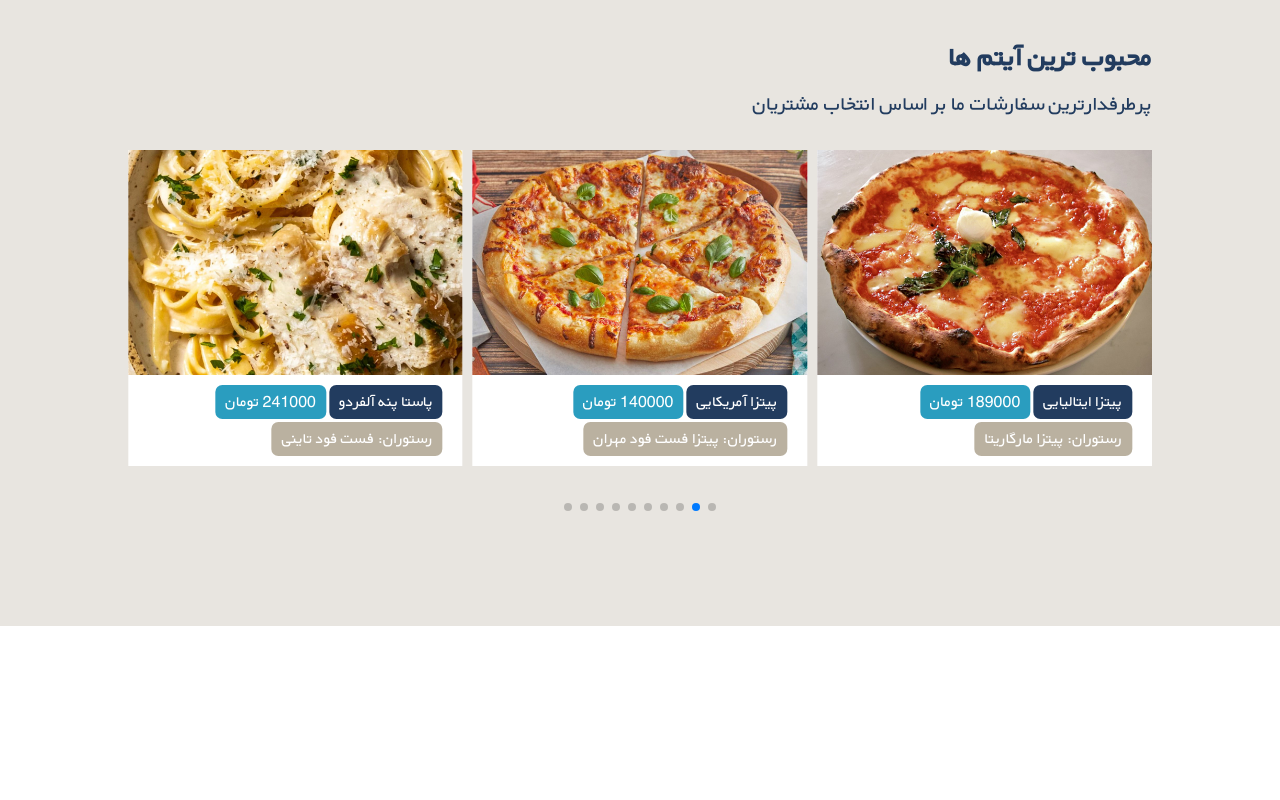
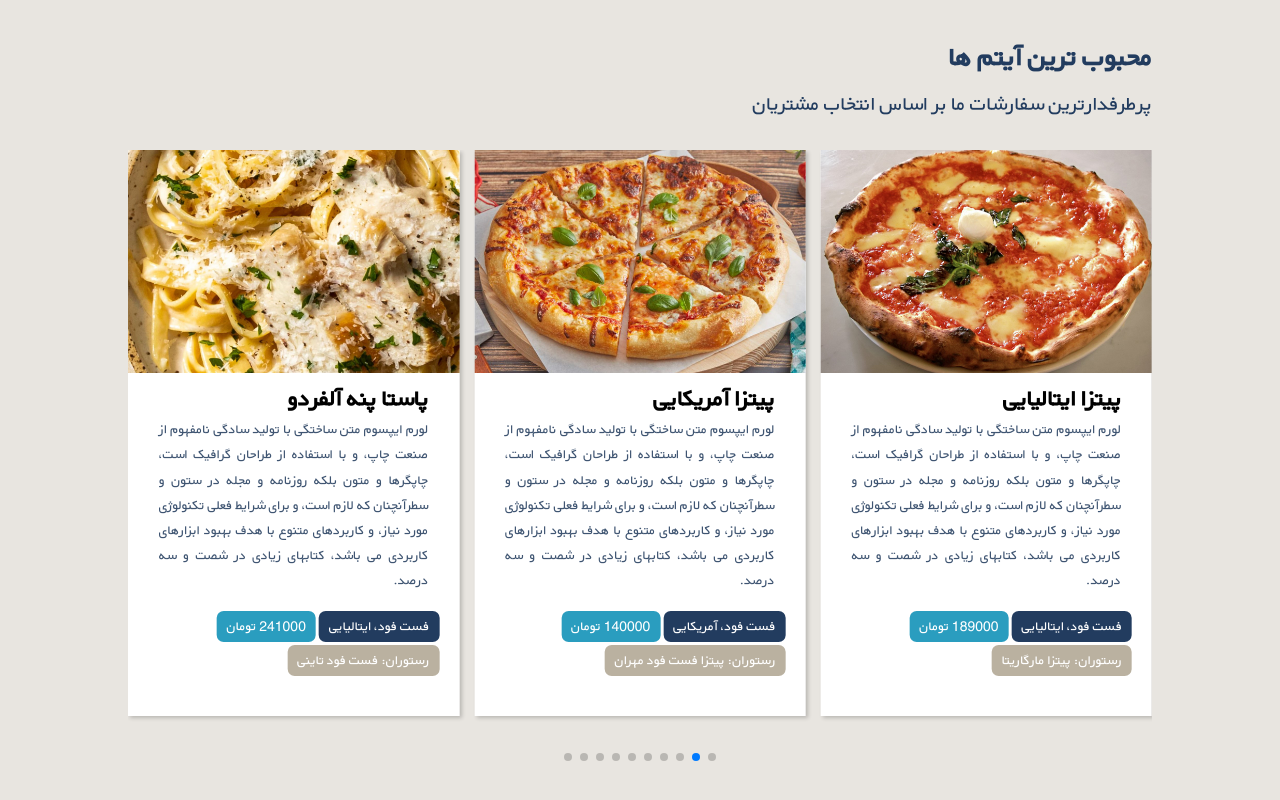
Before and after one commit to behnamhamidi1991/foodcourt, a Next.js app: page / in a window 1280 px wide. Shown: the part 834-1634 px from the top of the page. Before the commit the page ends 1460 px from the top, so only its background shows below. Built offline with nearby package versions, Linux system fonts and the light colour scheme.

Commit message:
New section

```diff
--- /dev/null
+++ b/src/components/Foodsection/Foodsection.jsx
@@ -0,0 +1,23 @@
+import React from "react";
+import { food } from "@/data";
+import Image from "next/image";
+
+const Foodsection = () => {
+  return (
+    <div className="foodsection">
+      <div className="title">
+        <h2></h2>
+        <p></p>
+      </div>
+      <div className="foodsection-container">
+        {food.map((item) => {
+          <div className="foodsection-box" key={item.id}>
+            <Image src={item.img} width={100} alt={item.title} />
+          </div>;
+        })}
+      </div>
+    </div>
+  );
+};
+
+export default Foodsection;
--- a/src/components/Foodslider/Foodslider.jsx
+++ b/src/components/Foodslider/Foodslider.jsx
@@ -20,7 +20,7 @@ const Foodslider = () => {
       </div>
       <div className="foodslider-slidebox">
         <Swiper
-          spaceBetween={10}
+          spaceBetween={15}
           centeredSlides={true}
           slidesPerView={3}
           loop={true}
@@ -46,12 +46,18 @@ const Foodslider = () => {
                 />
               </div>
               <div className="foodslider-content-container">
-                <h3 className="foodsslider-title">{item.title}</h3>
-                <p className="foodsslider-price">{item.price} تومان</p>
-                <p className="foodsslider-restaurant">
-                  {" "}
-                  رستوران: {item.restaurant}
-                </p>
+                <div className="foodslider-content-title">
+                  <h3 className="fastfood-title">{item.title}</h3>
+                  <p className="fastfood-description">{item.description}</p>
+                </div>
+                <div className="tag-container">
+                  <h3 className="foodsslider-title">{item.category}</h3>
+                  <p className="foodsslider-price">{item.price} تومان</p>
+                  <p className="foodsslider-restaurant">
+                    {" "}
+                    رستوران: {item.restaurant}
+                  </p>
+                </div>
               </div>
             </SwiperSlide>
           ))}
--- a/src/components/Foodslider/foodslider.scss
+++ b/src/components/Foodslider/foodslider.scss
@@ -31,6 +31,8 @@
 
     .foodslider-slide {
       background-color: white;
+      box-shadow: 2px 2px 4px rgba(0, 0, 0, 0.2);
+      cursor: pointer;
       .foodslider-image-container {
         position: relative;
         .foodslider-image {
@@ -38,7 +40,7 @@
         }
       }
 
-      .foodslider-content-container {
+      .tag-container {
         // position: absolute;
         bottom: 18px;
         right: 20px;
@@ -53,7 +55,7 @@
           padding: 5px 10px;
           border-radius: 7px;
           color: hsl(0, 0%, 100%);
-          font-size: 16px;
+          font-size: 14px;
         }
         .foodsslider-price {
           background-color: var(--green-color);
@@ -61,7 +63,7 @@
           padding: 5px 10px;
           border-radius: 7px;
           color: #fff;
-          font-size: 16px;
+          font-size: 14px;
         }
 
         .foodsslider-restaurant {
@@ -70,9 +72,26 @@
           padding: 5px 10px;
           border-radius: 7px;
           color: #ffffff;
-          font-size: 16px;
+          font-size: 14px;
         }
       }
     }
   }
+  .foodslider-content-title {
+    padding: 8px 31px;
+    .fastfood-title {
+      font-size: 24px;
+      font-weight: 900;
+    }
+    .fastfood-description {
+      text-align: justify;
+      font-size: 14px;
+      line-height: 1.8;
+      color: #3f5572;
+    }
+  }
+
+  .foodslider-content-container {
+    padding-bottom: 30px;
+  }
 }
--- a/src/data.js
+++ b/src/data.js
@@ -15,6 +15,9 @@ export const food = [
     title: "پیتزا ایتالیایی",
     price: "189000",
     restaurant: "پیتزا مارگاریتا",
+    category: "فست فود، ایتالیایی",
+    description:
+      "لورم ایپسوم متن ساختگی با تولید سادگی نامفهوم از صنعت چاپ، و با استفاده از طراحان گرافیک است، چاپگرها و متون بلکه روزنامه و مجله در ستون و سطرآنچنان که لازم است، و برای شرایط فعلی تکنولوژی مورد نیاز، و کاربردهای متنوع با هدف بهبود ابزارهای کاربردی می باشد، کتابهای زیادی در شصت و سه درصد.",
     img: pizza,
   },
   {
@@ -22,6 +25,9 @@ export const food = [
     title: "پیتزا آمریکایی",
     price: "140000",
     restaurant: "پیتزا فست فود مهران",
+    category: "فست فود، آمریکایی",
+    description:
+      "لورم ایپسوم متن ساختگی با تولید سادگی نامفهوم از صنعت چاپ، و با استفاده از طراحان گرافیک است، چاپگرها و متون بلکه روزنامه و مجله در ستون و سطرآنچنان که لازم است، و برای شرایط فعلی تکنولوژی مورد نیاز، و کاربردهای متنوع با هدف بهبود ابزارهای کاربردی می باشد، کتابهای زیادی در شصت و سه درصد.",
     img: pizza2,
   },
   {
@@ -29,6 +35,9 @@ export const food = [
     title: "پاستا پنه آلفردو",
     price: "241000",
     restaurant: "فست فود تاینی",
+    category: "فست فود، ایتالیایی",
+    description:
+      "لورم ایپسوم متن ساختگی با تولید سادگی نامفهوم از صنعت چاپ، و با استفاده از طراحان گرافیک است، چاپگرها و متون بلکه روزنامه و مجله در ستون و سطرآنچنان که لازم است، و برای شرایط فعلی تکنولوژی مورد نیاز، و کاربردهای متنوع با هدف بهبود ابزارهای کاربردی می باشد، کتابهای زیادی در شصت و سه درصد.",
     img: alfredo,
   },
   {
@@ -36,6 +45,9 @@ export const food = [
     title: "برگر مخصوص",
     price: "152000",
     restaurant: "میت برگر",
+    category: "فست فود، ساندویچ",
+    description:
+      "لورم ایپسوم متن ساختگی با تولید سادگی نامفهوم از صنعت چاپ، و با استفاده از طراحان گرافیک است، چاپگرها و متون بلکه روزنامه و مجله در ستون و سطرآنچنان که لازم است، و برای شرایط فعلی تکنولوژی مورد نیاز، و کاربردهای متنوع با هدف بهبود ابزارهای کاربردی می باشد، کتابهای زیادی در شصت و سه درصد.",
     img: burger,
   },
   {
@@ -43,6 +55,9 @@ export const food = [
     title: "ساندویچ سرد",
     price: "89000",
     restaurant: "هانی برگر",
+    category: "فست فود، ساندویچ",
+    description:
+      "لورم ایپسوم متن ساختگی با تولید سادگی نامفهوم از صنعت چاپ، و با استفاده از طراحان گرافیک است، چاپگرها و متون بلکه روزنامه و مجله در ستون و سطرآنچنان که لازم است، و برای شرایط فعلی تکنولوژی مورد نیاز، و کاربردهای متنوع با هدف بهبود ابزارهای کاربردی می باشد، کتابهای زیادی در شصت و سه درصد.",
     img: cold,
   },
   {
@@ -50,6 +65,9 @@ export const food = [
     title: "چیزبرگر مخصوص",
     price: "189000",
     restaurant: "میت برگر",
+    category: "فست فود، ساندویچ",
+    description:
+      "لورم ایپسوم متن ساختگی با تولید سادگی نامفهوم از صنعت چاپ، و با استفاده از طراحان گرافیک است، چاپگرها و متون بلکه روزنامه و مجله در ستون و سطرآنچنان که لازم است، و برای شرایط فعلی تکنولوژی مورد نیاز، و کاربردهای متنوع با هدف بهبود ابزارهای کاربردی می باشد، کتابهای زیادی در شصت و سه درصد.",
     img: cheese,
   },
   {
@@ -57,6 +75,9 @@ export const food = [
     title: "ساندویچ مخلوط",
     price: "16000",
     restaurant: "فست فود تاینی",
+    category: "فست فود، ساندویچ",
+    description:
+      "لورم ایپسوم متن ساختگی با تولید سادگی نامفهوم از صنعت چاپ، و با استفاده از طراحان گرافیک است، چاپگرها و متون بلکه روزنامه و مجله در ستون و سطرآنچنان که لازم است، و برای شرایط فعلی تکنولوژی مورد نیاز، و کاربردهای متنوع با هدف بهبود ابزارهای کاربردی می باشد، کتابهای زیادی در شصت و سه درصد.",
     img: mix,
   },
   {
@@ -64,6 +85,9 @@ export const food = [
     title: "استیک گریل",
     price: "345000",
     restaurant: "گریل لند",
+    category: "فست فود، استیک",
+    description:
+      "لورم ایپسوم متن ساختگی با تولید سادگی نامفهوم از صنعت چاپ، و با استفاده از طراحان گرافیک است، چاپگرها و متون بلکه روزنامه و مجله در ستون و سطرآنچنان که لازم است، و برای شرایط فعلی تکنولوژی مورد نیاز، و کاربردهای متنوع با هدف بهبود ابزارهای کاربردی می باشد، کتابهای زیادی در شصت و سه درصد.",
     img: steaks,
   },
   {
@@ -71,6 +95,9 @@ export const food = [
     title: "سیب فرانسوی",
     price: "74000",
     restaurant: "فست فود تاینی",
+    category: "فست فود، سخاری",
+    description:
+      "لورم ایپسوم متن ساختگی با تولید سادگی نامفهوم از صنعت چاپ، و با استفاده از طراحان گرافیک است، چاپگرها و متون بلکه روزنامه و مجله در ستون و سطرآنچنان که لازم است، و برای شرایط فعلی تکنولوژی مورد نیاز، و کاربردهای متنوع با هدف بهبود ابزارهای کاربردی می باشد، کتابهای زیادی در شصت و سه درصد.",
     img: fries,
   },
   {
@@ -78,6 +105,9 @@ export const food = [
     title: "هات داگ",
     price: "112000",
     restaurant: "هانی برگر",
+    category: "فست فود، ساندویچ",
+    description:
+      "لورم ایپسوم متن ساختگی با تولید سادگی نامفهوم از صنعت چاپ، و با استفاده از طراحان گرافیک است، چاپگرها و متون بلکه روزنامه و مجله در ستون و سطرآنچنان که لازم است، و برای شرایط فعلی تکنولوژی مورد نیاز، و کاربردهای متنوع با هدف بهبود ابزارهای کاربردی می باشد، کتابهای زیادی در شصت و سه درصد.",
     img: hotdog,
   },
 ];
```
Also changed, not shown: src/components/Foodsection/foodsection.scss (added).
